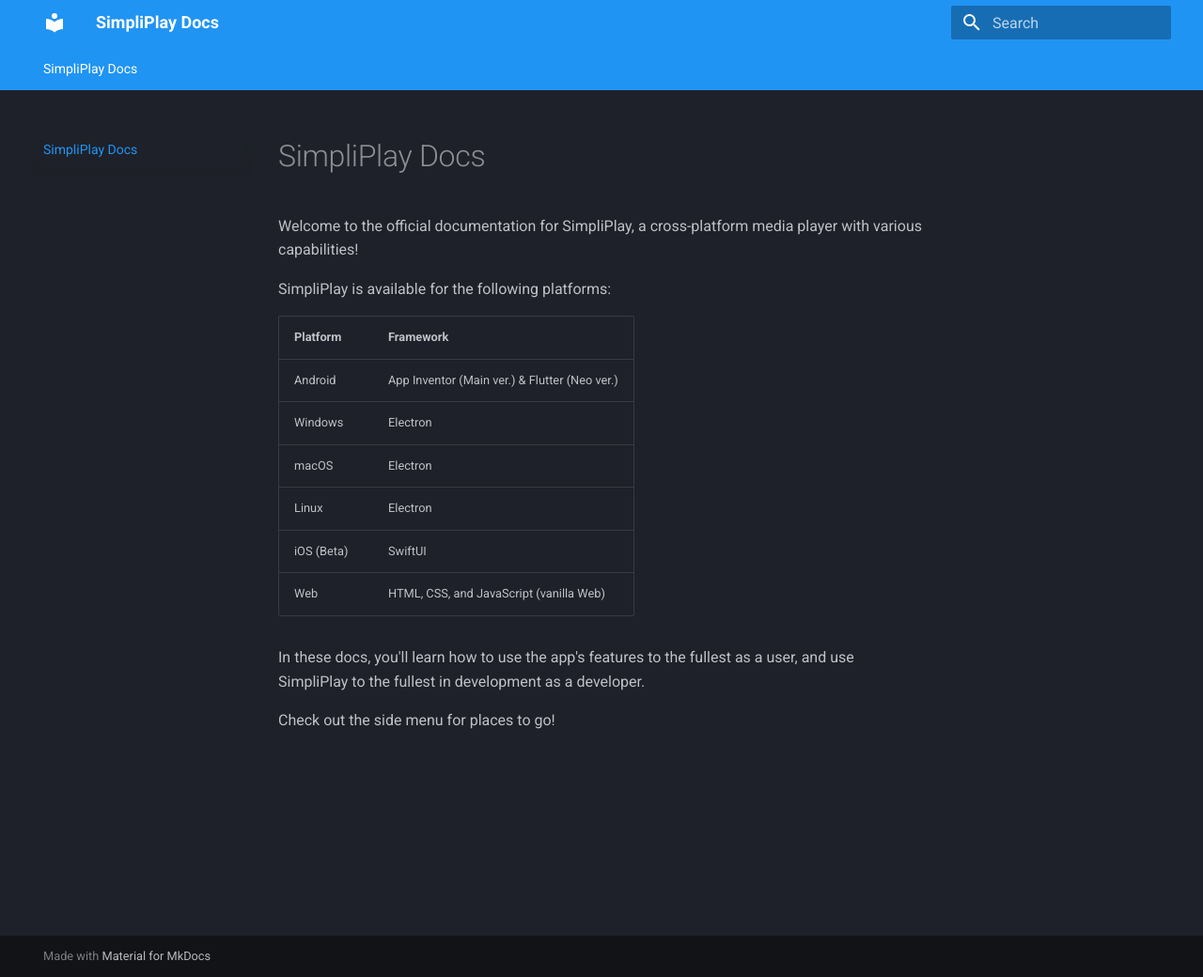
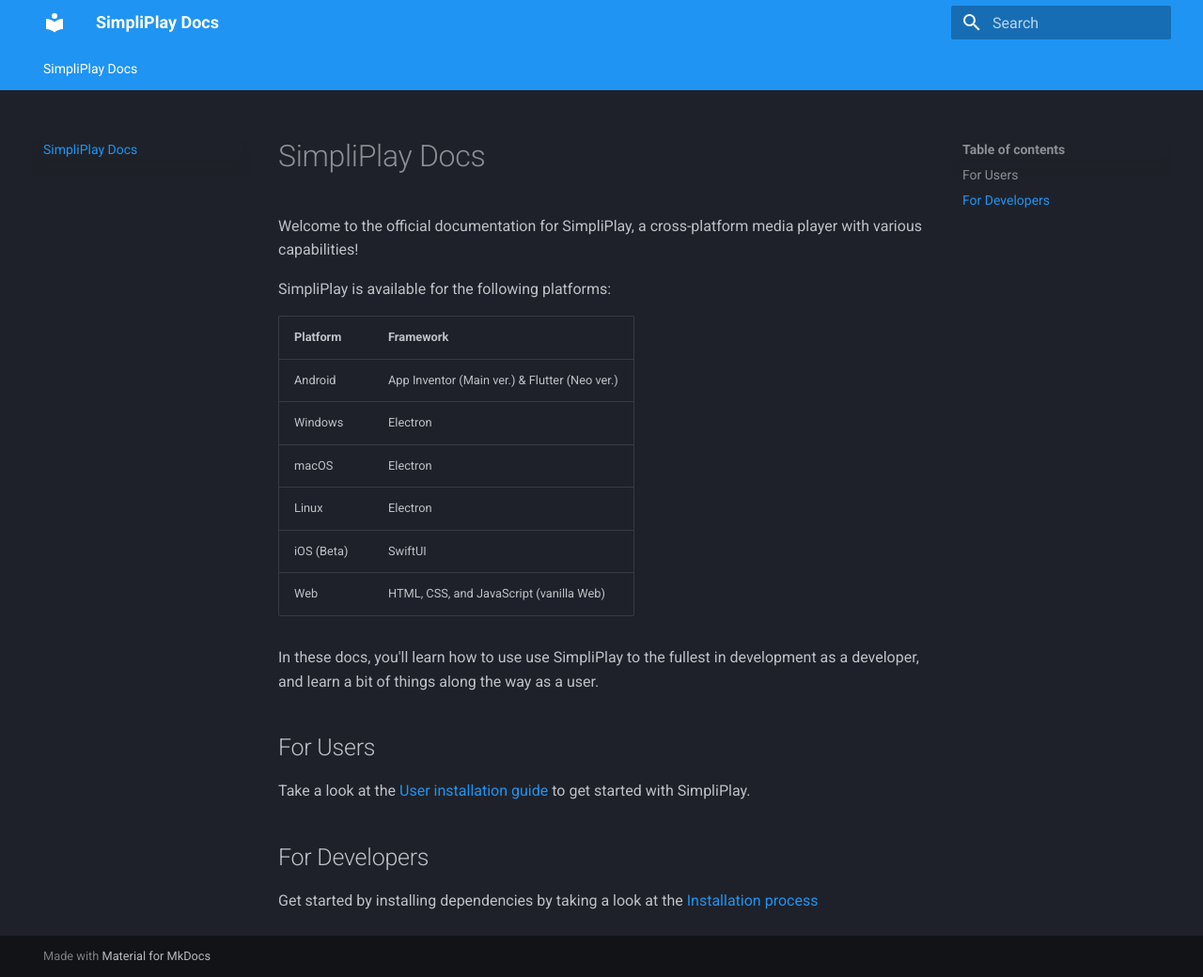
Before and after one commit to A-Star100/simpliplay-docs, an MkDocs documentation site: the page built from docs/index.md, in a window 1280 px wide and 1040 px high. Shown: the whole window at 94% size. Built offline with MkDocs 1.6.1 and Material for MkDocs 9.7.7, drawn with Linux system fonts in a browser that asks for light colours.

Commit message:
Update index.md

```diff
--- a/docs/index.md
+++ b/docs/index.md
@@ -12,6 +12,10 @@
 | iOS (Beta) | SwiftUI |
 | Web | HTML, CSS, and JavaScript (vanilla Web) |
 
-In these docs, you'll learn how to use the app's features to the fullest as a user, and use SimpliPlay to the fullest in development as a developer.
+In these docs, you'll learn how to use  use SimpliPlay to the fullest in development as a developer, and learn a bit of things along the way as a user.
 
-Check out the side menu for places to go!
+## For Users
+Take a look at the [User installation guide](user-install.md) to get started with SimpliPlay.
+
+## For Developers
+Get started by installing dependencies by taking a look at the [Installation process](installation.md)
```
